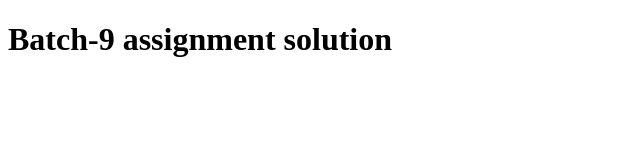
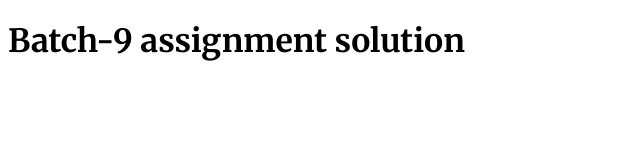
Before and after one commit to redwan09uk/BATCH-9-ASSIGNMENT-SOLUTION1, a plain HTML site: page index.html in a window 1280 px wide. Shown: the whole page, without its empty margins (0-640 px from the left). Drawn offline with Linux system fonts and the light colour scheme.

Commit message:
added google font

```diff
--- a/styles/style.css
+++ b/styles/style.css
@@ -0,0 +1,6 @@
+@import url('https://fonts.googleapis.com/css2?family=Merriweather:ital,wght@0,300;0,400;0,700;0,900;1,300;1,400;1,700;1,900&display=swap');
+
+
+body{
+    font-family: "Merriweather", serif;
+}
```
Also changed, not shown: index.html (+1 -0 lines).
